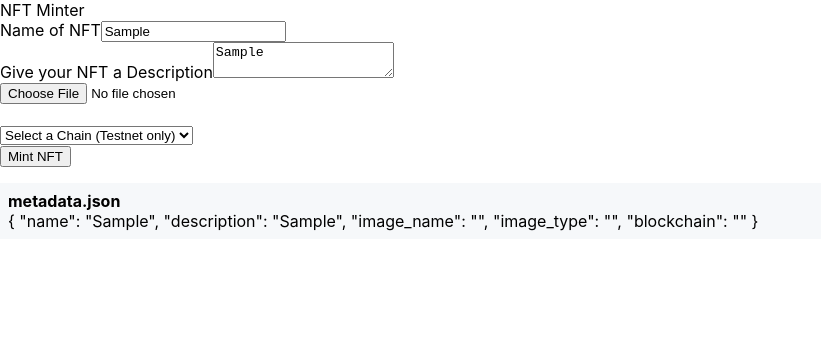
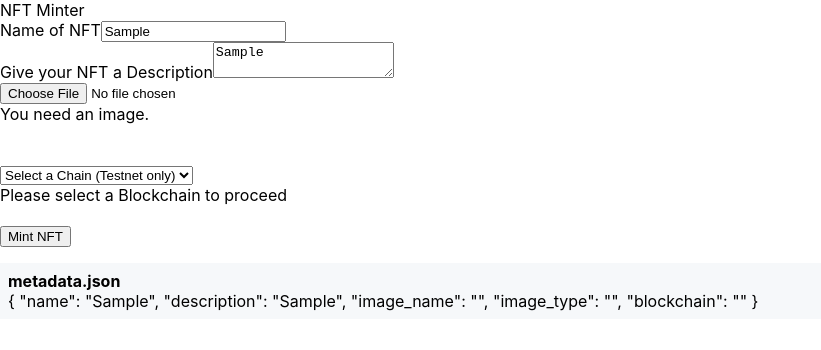
Before and after one commit to yvesbou/nft-minter, a React (Create React App) app: page / in a window 1280 px wide. Both pictures are taken after typing "Sample", "Sample" into the empty fields and a click on the button "Mint NFT". Shown: the top 350 px of the page, without its empty margins (0-821 px from the left). Built offline with nearby package versions, Linux system fonts and the light colour scheme.

Commit message:
validation works

```diff
--- a/src/components/FormSection/form.js
+++ b/src/components/FormSection/form.js
@@ -12,8 +12,25 @@ const validationSchema = Yup.object().shape({
         .min(3, 'Too Short!')
         .max(200, 'Too Long!')
         .required('An NFT needs a description'),
+    blockchain: Yup.string()
+        .min(1, 'Please select a Blockchain to proceed')
+        .required('Please select a Blockchain to proceed'),
+    image_type: Yup.mixed()
+        .required('You need an image.')
+        .test(
+            "fileFormat",
+            "Unsupported Format",
+            value => value && SUPPORTED_FORMATS.includes(value)
+        )
 
   });
+
+const SUPPORTED_FORMATS = [
+    "image/jpg",
+    "image/jpeg",
+    "image/gif",
+    "image/png"
+  ];
 
 const FormSection = () => {
     const [file, setFile] = useState('')
@@ -63,6 +80,7 @@ const FormSection = () => {
                     handleFileUpload(event);
                 }}
                 />
+                <ErrorMessage name="image_type" component="div" />
                 <br/>
                 {file && <img width="300" height="300" src={file} /> }
                 <br/>
@@ -78,6 +96,7 @@ const FormSection = () => {
                     <option value="Binance Smart Chain">Binance Smart Chain (...)</option>
                     <option value="Polygon">Polygon</option>
                 </Field>
+                <ErrorMessage name="blockchain" component="div" />
                 <br/>
                 <button type="submit" disabled={isSubmitting}>
                     Mint NFT
```
Lines whose indentation alone changed are shown as unchanged.
